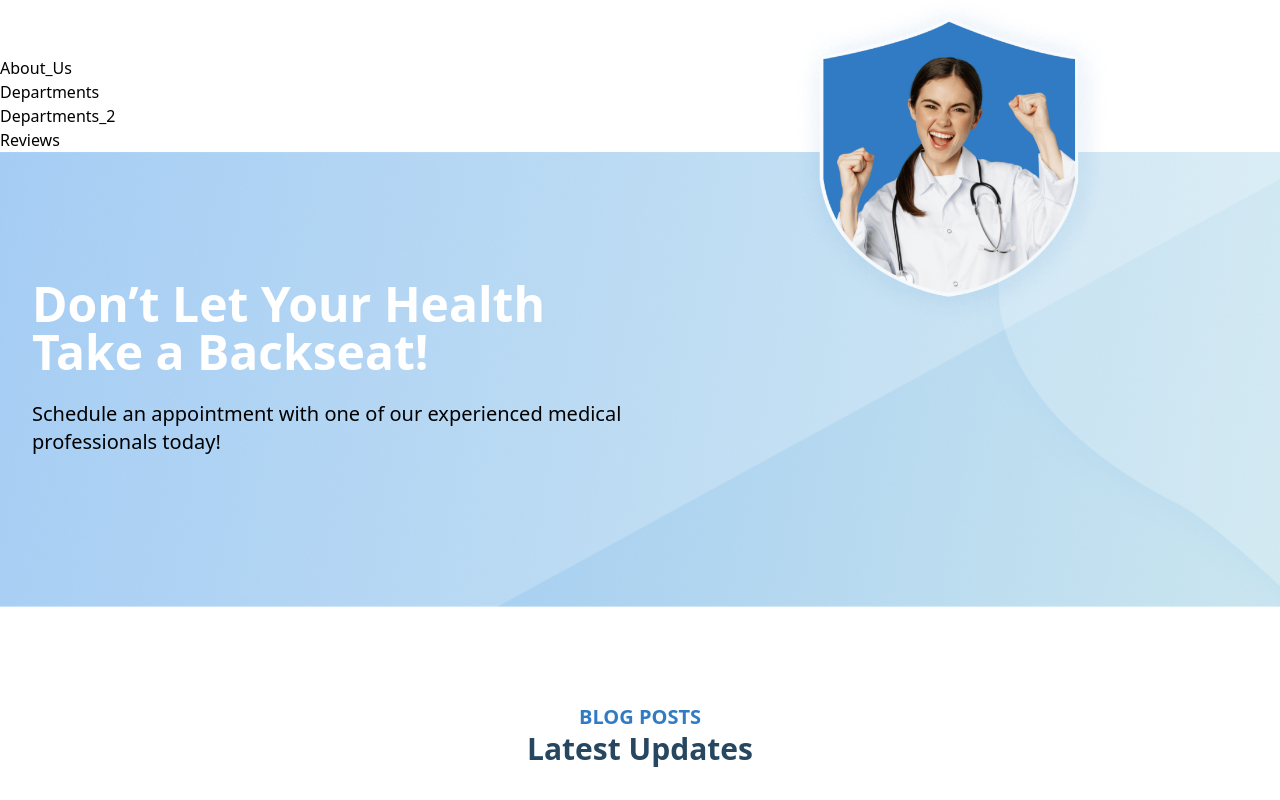
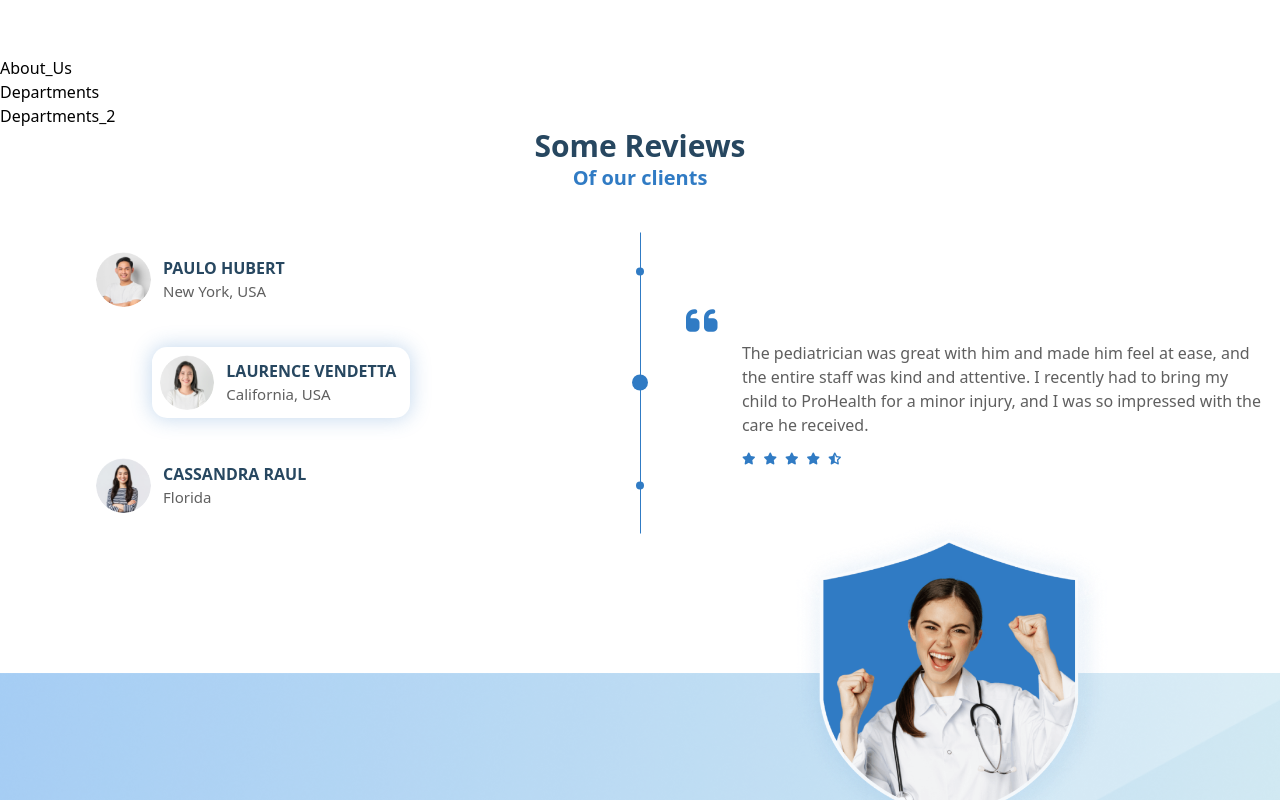
Before and after one commit to singap88a/doctor_iti, a React (Vite) app: page / in a window 1280 px wide. Shown: the part 1420-2220 px from the top of the page. Built offline with nearby package versions, Linux system fonts and the light colour scheme.

Commit message:
about(Awards)-Home(Reviews)

```diff
--- a/src/components/Home_com/Appointment.jsx
+++ b/src/components/Home_com/Appointment.jsx
@@ -15,7 +15,9 @@ function Appointment({ reverseLayout }) {
   const [department, setDepartment] = useState("");
 
   const handleSubmit = (e) => {
+
     e.preventDefault();
+
 
     // بلداشن للحقول المطلوبة
     if (
@@ -24,7 +26,7 @@ function Appointment({ reverseLayout }) {
       date === "" ||
       time === "" ||
       medicalRecord === "" ||
-      // reason === "" ||
+      reason === "" ||
       department === ""
     ) {
       toast.error("Please fill all required fields");
@@ -38,8 +40,8 @@ function Appointment({ reverseLayout }) {
       date,
       time,
       medicalRecord,
-      // reason,
-      // department,
+      reason,
+      department,
     });
 
     toast.success("Appointment booked successfully!");
@@ -50,8 +52,8 @@ function Appointment({ reverseLayout }) {
     setDate("");
     setTime("");
     setMedicalRecord("");
-    // setReason("");
-    // setDepartment("");
+    setReason("");
+    setDepartment("");
   };
 
   return (
--- a/src/components/Home_com/Reviews.jsx
+++ b/src/components/Home_com/Reviews.jsx
@@ -1,9 +1,103 @@
- import React from 'react'
+import Review_1 from "../../assets/img_home/Review_1.png";
+import Review_2 from "../../assets/img_home/Review_2.png";
+import Review_3 from "../../assets/img_home/Review_3.png";
 
- export default function Reviews() {
-   return (
-     <div>
-       Reviews
-     </div>
-   )
- }
+
+function Reviews() {
+  return (
+    <div className="mb-[140px]">
+      <div className="container">
+        <h2 className="text-3xl font-bold text-center text-text_color">
+          Some Reviews
+        </h2>
+
+        <p className="pb-10 text-xl font-semibold text-center text-secondary">
+          Of our clients
+        </p>
+
+        {/* Flexbox container */}
+        <div className="relative flex flex-col items-center justify-center gap-10 lg:flex-row">
+          {/* Left side */}
+          <div className="flex flex-col w-full gap-10 px-5 py-5 lg:w-1/2 lg:px-20">
+            {/* First Review */}
+            <div className="flex items-center gap-3">
+              <div>
+                <img
+                  src={Review_1}
+                  alt="reviewe"
+                  className="rounded-full w-[55px] h-[55px]"
+                />
+              </div>
+              <div>
+                <h1 className="font-bold text-text_color">PAULO HUBERT</h1>
+                <p className="text-[15px] text-Paragraph">New York, USA</p>
+              </div>
+            </div>
+
+            {/* Second Review */}
+            <div className="flex items-center w-[80%]  md:w-[60%] gap-3 bg-white rounded-[15px] shadow-[0px_0px_20px_1px_#307ac448] p-2 ml-14 ">
+              <div>
+                <img
+                  src={Review_2}
+                  alt="reviewer"
+                  className="rounded-full w-[5
+
+                  5px] h-[55px]"
+                />
+              </div>
+              <div>
+                <h1 className="font-bold text-text_color">LAURENCE VENDETTA</h1>
+                <p className="text-[15px] text-Paragraph">California, USA</p>
+              </div>
+            </div>
+
+            {/* Third Review */}
+            <div className="flex items-center gap-3">
+              <div>
+                <img
+                  src={Review_3}
+                  alt="reviewer"
+                  className="rounded-full w-[55px] h-[55px]"
+                />
+              </div>
+              <div>
+                <h1 className="font-bold text-text_color">CASSANDRA RAUL</h1>
+                <p className="text-[15px] text-Paragraph">Florida</p>
+              </div>
+            </div>
+          </div>
+
+          {/* Line with a small circle in the center */}
+          <div className="absolute top-1/2 transform -translate-y-1/2 hidden md:w-[1px] md:h-full md:bg-secondary sm:block">
+            {/* Small circles on the line */}
+            <div className="absolute w-2 h-2 transform -translate-x-1/2 -translate-y-1/2 rounded-full bg-secondary sm:left-1/2 sm:bottom-[13%] md:left-1/2 md:bottom-[13%]"></div>
+            <div className="absolute w-4 h-4 transform -translate-x-1/2 -translate-y-1/2 rounded-full bg-secondary sm:left-1/2 sm:top-1/2 md:left-1/2 md:top-1/2"></div>
+            <div className="absolute w-2 h-2 transform -translate-x-1/2 -translate-y-1/2 rounded-full bg-secondary sm:left-1/2 sm:top-[13%] md:left-1/2 md:top-[13%]"></div>
+          </div>
+
+          {/* Right side */}
+          <div className="w-full py-5 ml-10 lg:w-1/2">
+            <i className="text-4xl fa-solid fa-quote-left text-secondary"></i>
+            <div className="ml-14">
+              <p className="pb-4 text-Paragraph">
+                The pediatrician was great with him and made him feel at ease,
+                and the entire staff was kind and attentive. I recently had to
+                bring my child to ProHealth for a minor injury, and I was so
+                impressed with the care he received.
+              </p>
+              <div className="flex gap-2 text-xs text-secondary">
+                <i className="fa-solid fa-star"></i>
+                <i className="fa-solid fa-star"></i>
+                <i className="fa-solid fa-star"></i>
+                <i className="fa-solid fa-star"></i>
+                <i className="fa-solid fa-star-half-stroke"></i>
+              </div>
+            </div>
+          </div>
+        </div>
+      </div>
+    </div>
+  );
+}
+
+export default Reviews;
```
